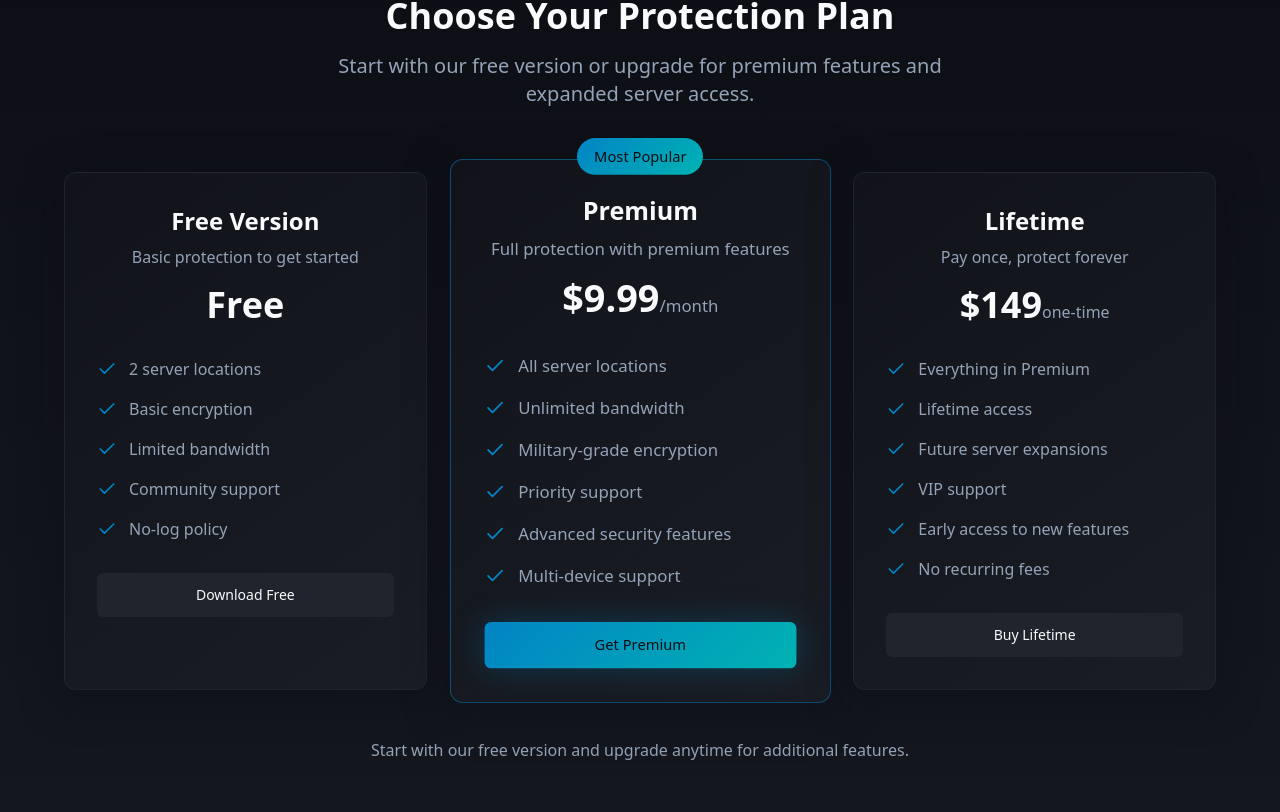
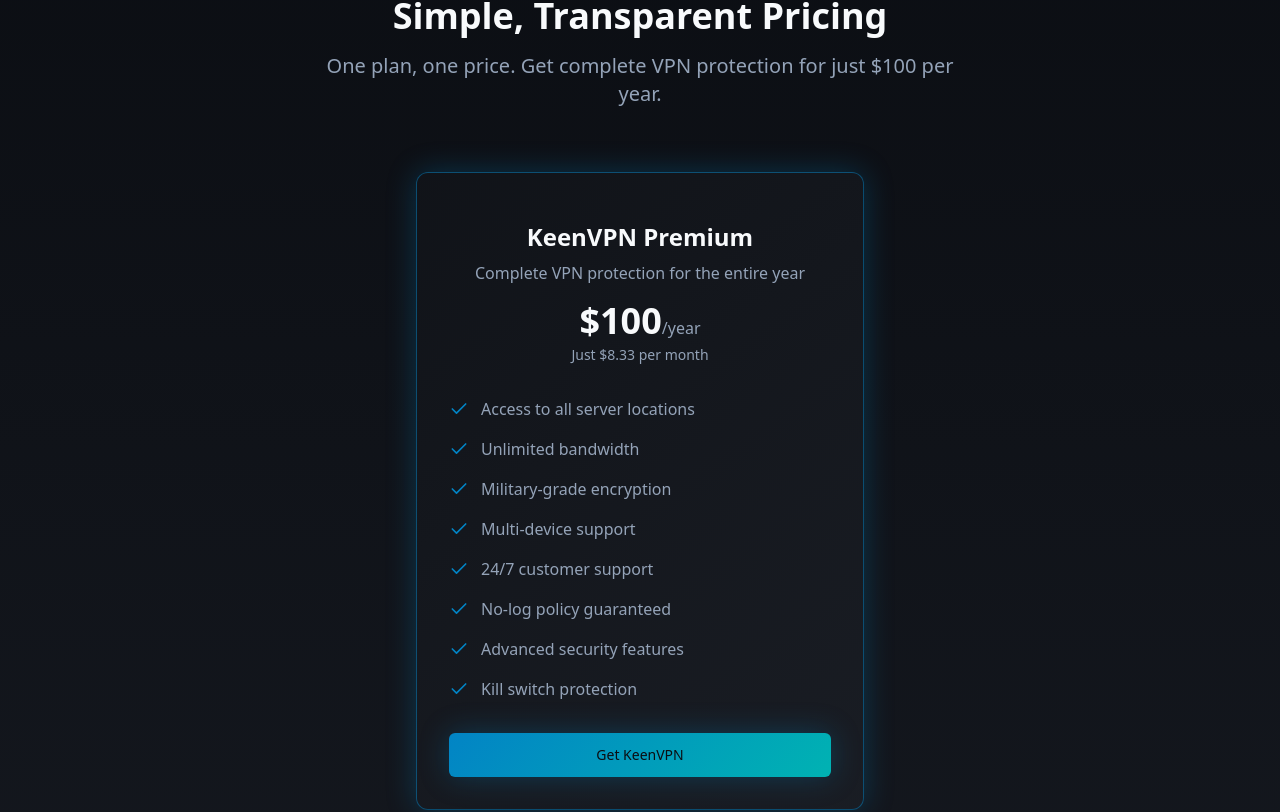
Before and after one commit to Keen-VPN/website, a React (Vite) app: page / in a window 1280 px wide. Shown: the part 1780-2592 px from the top of the page. Built offline with nearby package versions, Linux system fonts and the light colour scheme.

Commit message:
Fix: Remove multiple pricing plans

```diff
--- a/src/components/Pricing.tsx
+++ b/src/components/Pricing.tsx
@@ -2,93 +2,54 @@ import { Button } from "@/components/ui/button";
 import { Check } from "lucide-react";
 
 const Pricing = () => {
-  const plans = [
-    {
-      name: "Free Version",
-      price: "Free",
-      period: "",
-      description: "Basic protection to get started",
+  const plan = {
+    name: "KeenVPN Premium",
+    price: "$100",
+    period: "/year",
+    description: "Complete VPN protection for the entire year",
     features: [
-        "2 server locations",
-        "Basic encryption",
-        "Limited bandwidth",
-        "Community support",
-        "No-log policy"
-      ],
-      popular: false,
-      buttonText: "Download Free"
-    },
-    {
-      name: "Premium",
-      price: "$9.99",
-      period: "/month",
-      description: "Full protection with premium features",
-      features: [
-        "All server locations",
+      "Access to all server locations",
       "Unlimited bandwidth",
       "Military-grade encryption",
-        "Priority support",
+      "Multi-device support",
+      "24/7 customer support",
+      "No-log policy guaranteed",
       "Advanced security features",
-        "Multi-device support"
+      "Kill switch protection"
     ],
-      popular: true,
-      buttonText: "Get Premium"
-    },
-    {
-      name: "Lifetime",
-      price: "$149",
-      period: "one-time",
-      description: "Pay once, protect forever",
-      features: [
-        "Everything in Premium",
-        "Lifetime access",
-        "Future server expansions",
-        "VIP support",
-        "Early access to new features",
-        "No recurring fees"
-      ],
-      popular: false,
-      buttonText: "Buy Lifetime"
-    }
-  ];
+    buttonText: "Get KeenVPN"
+  };
 
   return (
     <section className="py-20 bg-gradient-hero">
       <div className="container mx-auto px-4">
         <div className="text-center mb-16">
           <h2 className="text-3xl md:text-4xl font-bold text-foreground mb-4">
-            Choose Your Protection Plan
+            Simple, Transparent Pricing
           </h2>
           <p className="text-xl text-muted-foreground max-w-2xl mx-auto">
-            Start with our free version or upgrade for premium features and expanded server access.
+            One plan, one price. Get complete VPN protection for just $100 per year.
           </p>
         </div>
 
-        <div className="grid grid-cols-1 lg:grid-cols-3 gap-8 max-w-6xl mx-auto">
-          {plans.map((plan, index) => (
-            <div
-              key={index}
-              className={`relative p-8 bg-gradient-card rounded-xl border shadow-card transition-all duration-300 hover:shadow-glow ${
-                plan.popular
-                  ? 'border-primary/50 lg:scale-105'
-                  : 'border-border/50'
-              }`}
-            >
-              {plan.popular && (
+        <div className="flex justify-center">
+          <div className="p-8 bg-gradient-card rounded-xl border border-primary/50 shadow-glow transition-all duration-300 max-w-md w-full">
             <div className="absolute -top-4 left-1/2 transform -translate-x-1/2">
               <span className="bg-gradient-primary text-primary-foreground px-4 py-2 rounded-full text-sm font-medium">
-                    Most Popular
+                Annual Plan
               </span>
             </div>
-              )}
 
-              <div className="text-center mb-8">
+            <div className="text-center mb-8 mt-4">
               <h3 className="text-2xl font-bold text-foreground mb-2">{plan.name}</h3>
               <p className="text-muted-foreground mb-4">{plan.description}</p>
 
               <div className="mb-4">
                 <span className="text-4xl font-bold text-foreground">{plan.price}</span>
                 <span className="text-muted-foreground">{plan.period}</span>
+                <div className="text-sm text-muted-foreground mt-1">
+                  Just $8.33 per month
+                </div>
               </div>
             </div>
 
@@ -102,22 +63,17 @@ const Pricing = () => {
             </ul>
 
             <Button
-                className={`w-full ${
-                  plan.popular
-                    ? 'bg-gradient-primary text-primary-foreground hover:opacity-90 shadow-glow'
-                    : 'bg-secondary text-secondary-foreground hover:bg-secondary/80'
-                }`}
+              className="w-full bg-gradient-primary text-primary-foreground hover:opacity-90 shadow-glow"
               size="lg"
             >
               {plan.buttonText}
             </Button>
           </div>
-          ))}
         </div>
 
         <div className="text-center mt-12">
           <p className="text-muted-foreground">
-            Start with our free version and upgrade anytime for additional features.
+            Simple pricing, powerful protection. Get started with KeenVPN today.
           </p>
         </div>
       </div>
```
Lines whose indentation alone changed are shown as unchanged.
